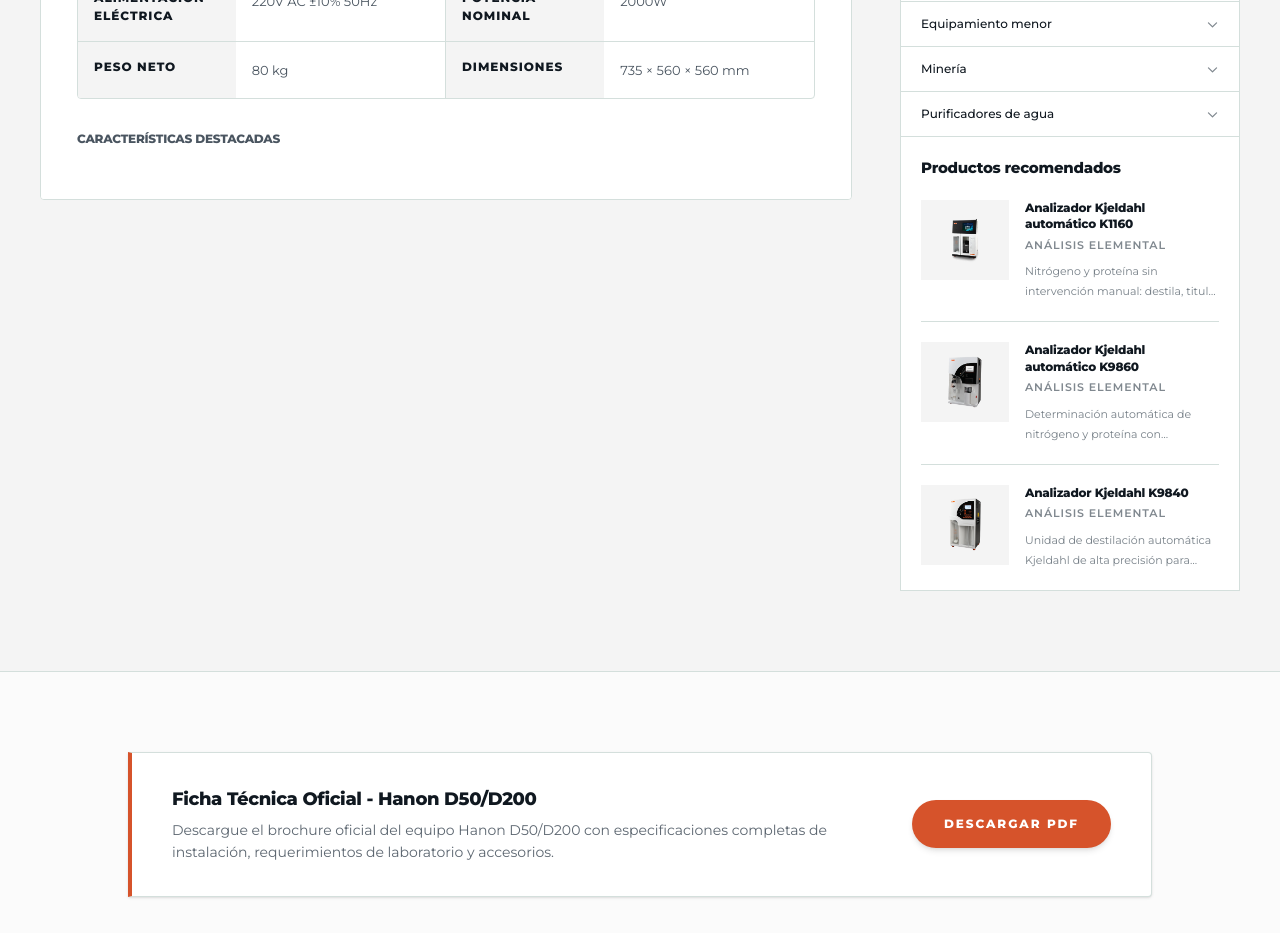
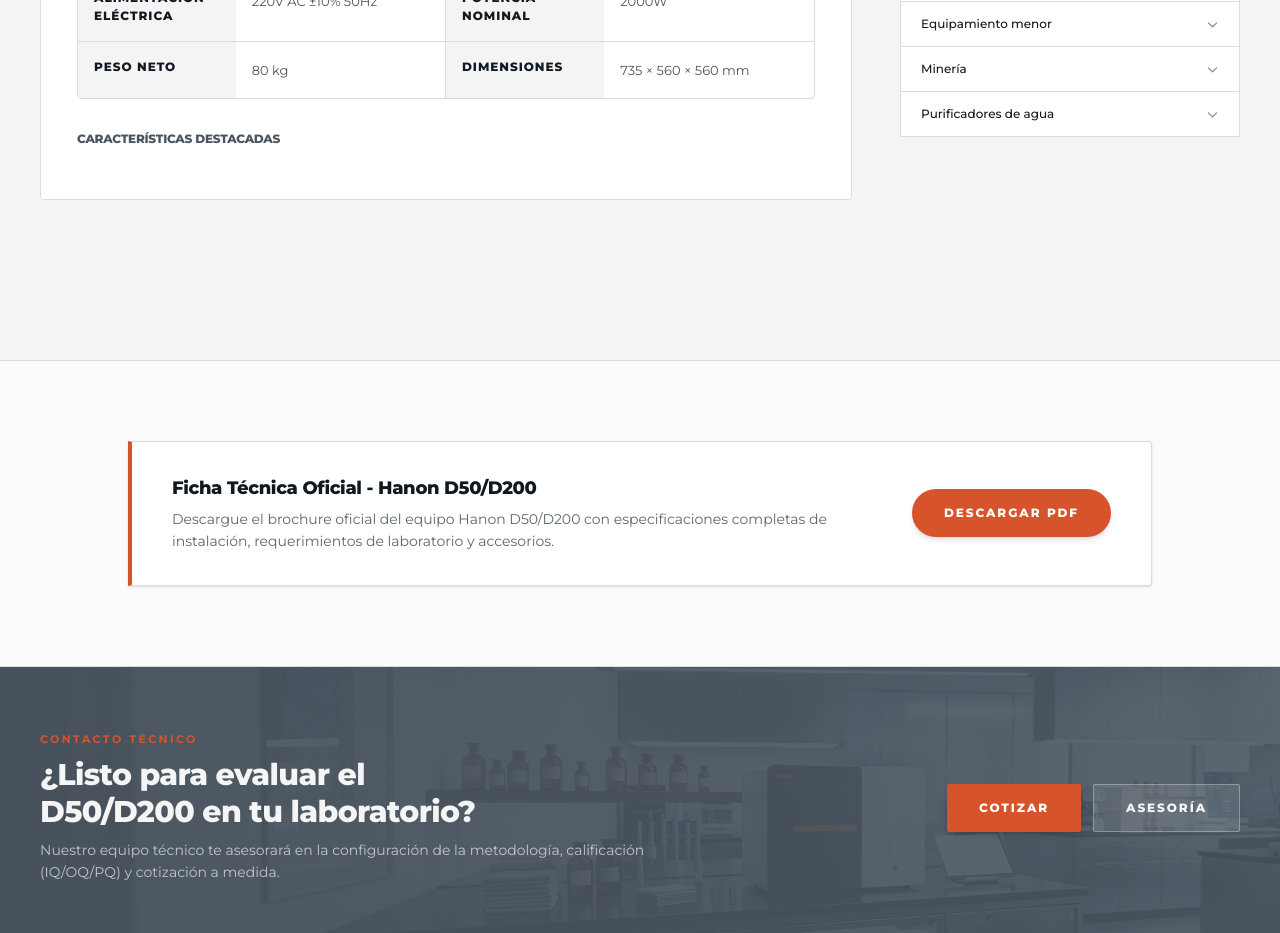
Before and after one commit to delcarpiohub/LandingPage, a Next.js app: page /productos/hanon-d50-d200 in a window 1280 px wide. Shown: the part 1840-2773 px from the top of the page. Built offline with nearby package versions, Linux system fonts and the light colour scheme.

Commit message:
fix(productos): retira recomendados duplicados del lateral

```diff
--- a/src/components/products/product-detail-sidebar.tsx
+++ b/src/components/products/product-detail-sidebar.tsx
@@ -4,18 +4,15 @@ import {
   EnvelopeSimple,
   WhatsappLogo,
 } from "@phosphor-icons/react/dist/ssr";
-import Image from "next/image";
 import Link from "next/link";
 
 import { company } from "@/content/site";
-import type { Product, ProductCategory } from "@/lib/mock-products";
+import type { ProductCategory } from "@/lib/mock-products";
 
 export function ProductDetailSidebar({
   categories,
-  recommendedProducts,
 }: {
   categories: ProductCategory[];
-  recommendedProducts: Product[];
 }) {
   return (
     <aside
@@ -48,43 +45,6 @@ export function ProductDetailSidebar({
         </ul>
       </nav>
 
-      <div className="border-t border-[#D4DFDC] p-5">
-        <h2 className="text-[15px] font-semibold text-[#101820]">
-          Productos recomendados
-        </h2>
-
-        <div className="mt-5 divide-y divide-[#D4DFDC]">
-          {recommendedProducts.map((product) => (
-            <Link
-              key={product.id}
-              href={`/productos/${product.slug ?? product.id}`}
-              className="group grid grid-cols-[88px_1fr] gap-4 py-5 first:pt-0 last:pb-0 focus-visible:outline focus-visible:outline-2 focus-visible:outline-offset-2 focus-visible:outline-[#D6532B]"
-            >
-              <div className="relative h-20 overflow-hidden bg-[#F4F4F4]">
-                <Image
-                  src={product.imageUrl}
-                  alt={product.name}
-                  fill
-                  sizes="88px"
-                  className="object-contain p-2 transition-transform duration-500 group-hover:scale-105"
-                />
-              </div>
-
-              <div className="min-w-0">
-                <h3 className="line-clamp-2 text-[12px] font-extrabold leading-snug text-[#101820] transition-colors group-hover:text-[#D6532B]">
-                  {product.name}
-                </h3>
-                <p className="mt-1 text-[11px] font-semibold uppercase tracking-[0.08em] text-[#4A5560]/70">
-                  {product.category}
-                </p>
-                <p className="mt-2 line-clamp-2 text-[11px] leading-5 text-[#4A5560]/75">
-                  {product.description}
-                </p>
-              </div>
-            </Link>
-          ))}
-        </div>
-      </div>
     </aside>
   );
 }
```
